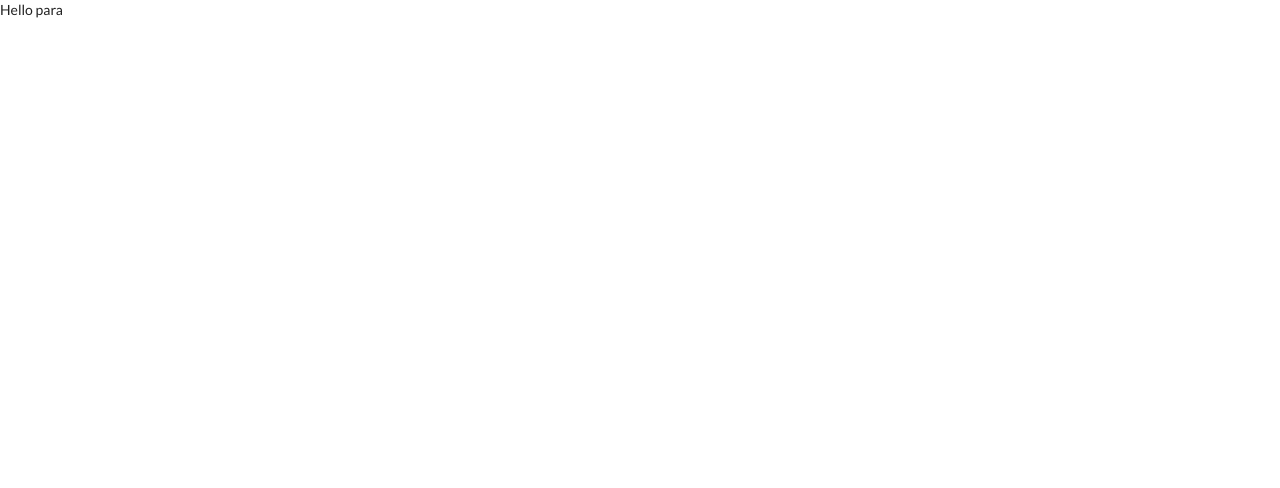
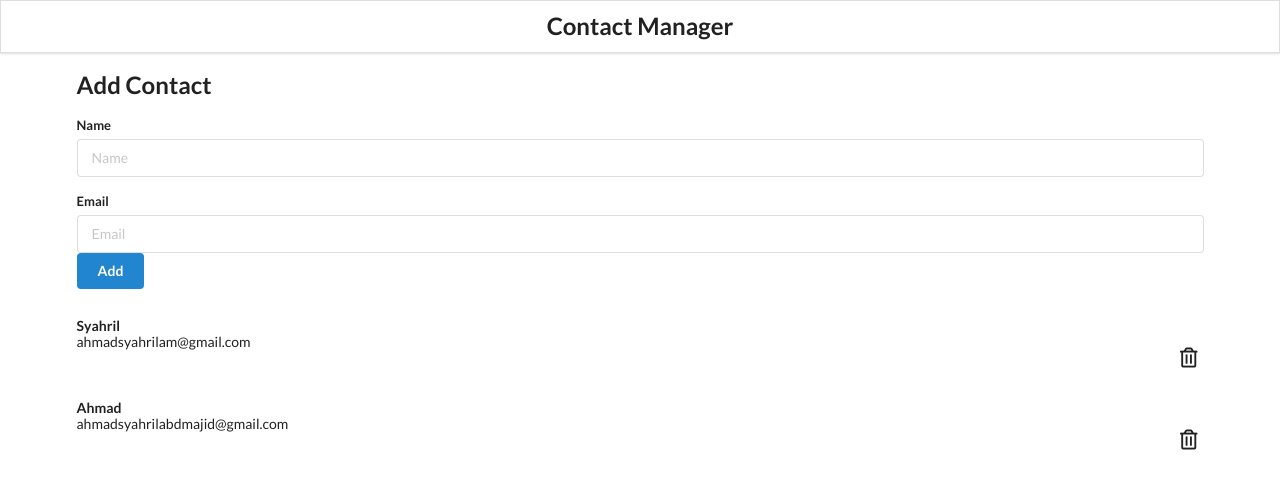
Before and after one commit to ahmadsyahrilam/syahril-contact-app, a React (Create React App) app: page / in a window 1280 px wide. Shown: the top 488 px of the page. Built offline with nearby package versions, Linux system fonts and the light colour scheme.

Commit message:
add form to contact list. modified css

```diff
--- a/src/components/AddContact.js
+++ b/src/components/AddContact.js
@@ -0,0 +1,26 @@
+import React from "react";
+
+class AddContact extends React.Component {
+    render(){
+        return(
+            <div className="ui main">
+                <h2>Add Contact</h2>
+                <form className="ui form">
+                    <div className="field">
+                        <label>Name</label>
+                        <input type="text" name="name" placeholder="Name" />
+                    </div>
+                    <div className="field">
+                        <label>Email</label>
+                        <input type="text" name="email" placeholder="Email" />
+                        <div>
+                            <button className="ui button blue">Add</button>
+                        </div>
+                    </div>
+                </form>
+            </div>
+        );
+    }
+}
+
+export default AddContact;
--- a/src/components/App.css
+++ b/src/components/App.css
@@ -1,4 +1,27 @@
-.App {
+.main {
+  margin-top: 5em;
+}
+
+.center {
+  justify-content: center;
+  padding: 10px;
+}
+
+.ui.search input {
+  width: 100%;
+  border-radius: 0 !important;
+}
+
+.item {
+  padding: 15px 0px !important;
+}
+
+i.icon {
+  float: right;
+  font-size: 20px;
+  cursor: pointer;
+}
+/* .App {
   text-align: center;
 }
 
@@ -35,4 +58,4 @@
   to {
     transform: rotate(360deg);
   }
-}
+} */
--- a/src/components/App.js
+++ b/src/components/App.js
@@ -2,13 +2,40 @@
 // has own functionality and output
 import './App.css';
 import React from 'react';
-
+import Header from './Header';
+import AddContact from './AddContact';
+import ContactList from './ContactList';
 
 function App() {
-  //JSX format not HTML
+
+  //RENDERING LIST
+
+  //contactArray
+  const contacts = [
+    {
+      id: "1",
+      name: "Syahril",
+      email: "ahmadsyahrilam@gmail.com"
+    },
+    {
+      id: "2",
+      name: "Ahmad",
+      email: "ahmadsyahrilabdmajid@gmail.com"
+    }
+  ]
+
+  //JSX format is not HTML
+  /*
+  * ContactList: in order to pass in contact list (array), need to use props
+  * ContactList below use props. eg.. propertyname={ContactsArray}
+  * can access in ContactList.js via props
+  */
   return (
-
-      <div>Hello para</div>
+      <div className="ui container">
+        <Header />
+        <AddContact />
+        <ContactList contacts={contacts}/>
+      </div>
   );
 }
 
--- a/src/components/ContactList.js
+++ b/src/components/ContactList.js
@@ -0,0 +1,31 @@
+import { render } from "@testing-library/react";
+import React from "react";
+
+// props below is from App.js. --> <ContactList/>
+const ContactList = (props) => {
+    console.log(props);
+
+    /*
+    * create function to render contact list
+    * this function going to take props.contact and map it
+    */
+    const renderContactList = props.contacts.map((contact) => {
+        return (
+            <div className="item">
+                <div className="content">
+                    <div className="header">{contact.name}</div>
+                    <div>{contact.email}</div>
+                </div>
+                <i className="trash alternate outline icon"></i>
+            </div>
+        )
+    })
+
+    return (
+        <div className="ui called list">
+            {renderContactList}
+        </div>
+    )
+}
+
+export default ContactList;
--- a/src/components/Header.js
+++ b/src/components/Header.js
@@ -0,0 +1,14 @@
+import React from "react";
+
+// functional component
+const Header = () => {
+    return (
+        <div className="ui fixed menu">
+            <div className="ui container center">
+                <h2>Contact Manager</h2>
+            </div>
+        </div>
+    )
+}
+
+export default Header;
```
